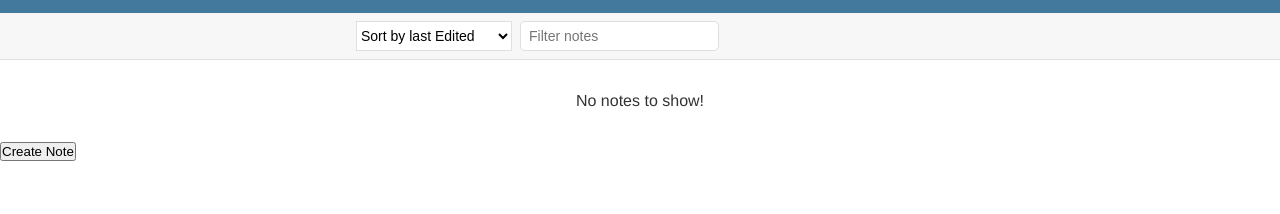
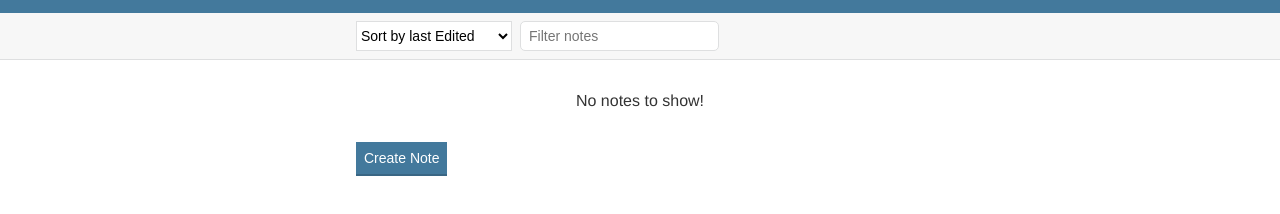
Before and after one commit to ritchey0713/js_playground, a plain HTML site: page notes-app/index.html in a window 1280 px wide. Shown: the part 78-292 px from the top of the page. Drawn offline with nearby package versions, Linux system fonts and the light colour scheme.

Commit message:
add divs

```diff
--- a/notes-app/index.html
+++ b/notes-app/index.html
@@ -25,16 +25,16 @@
             <input id="search-text" class='input' type="text" placeholder="Filter notes">
       </div>
     </div>
-    <div id="notes">
+
 
     </div>
 
-    <button id='create-note'>Create Note</button>
+    <div class="container">
+      <div id="notes"></div>
+      <button id='create-note' class='button'>Create Note</button>
+    </div>
 
-
-    </div>
     <script src="https://cdnjs.cloudflare.com/ajax/libs/moment.js/2.22.1/moment-with-locales.min.js"></script>
-
     <script src="scripts/uuid.js"></script>
     <script src="scripts/notes-functions.js"></script>
     <script src="scripts/notes-app.js"></script>
```
